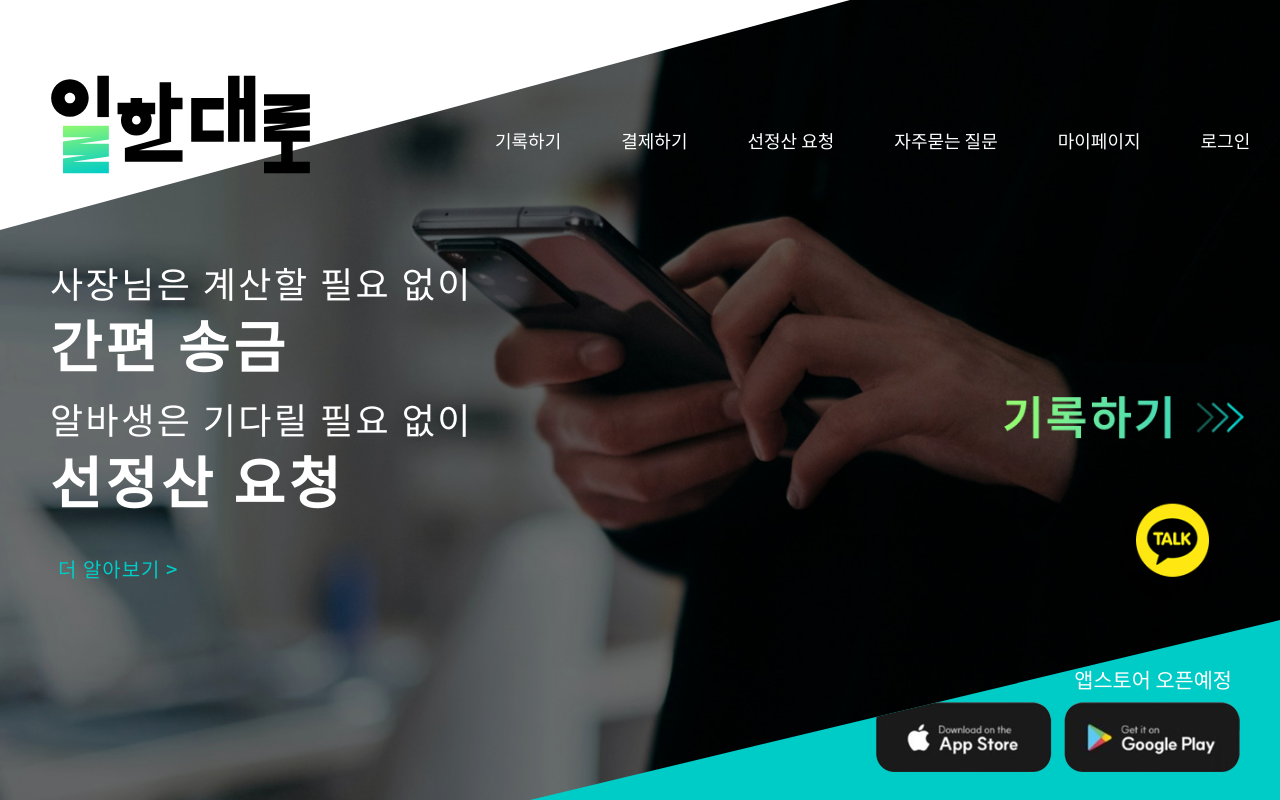
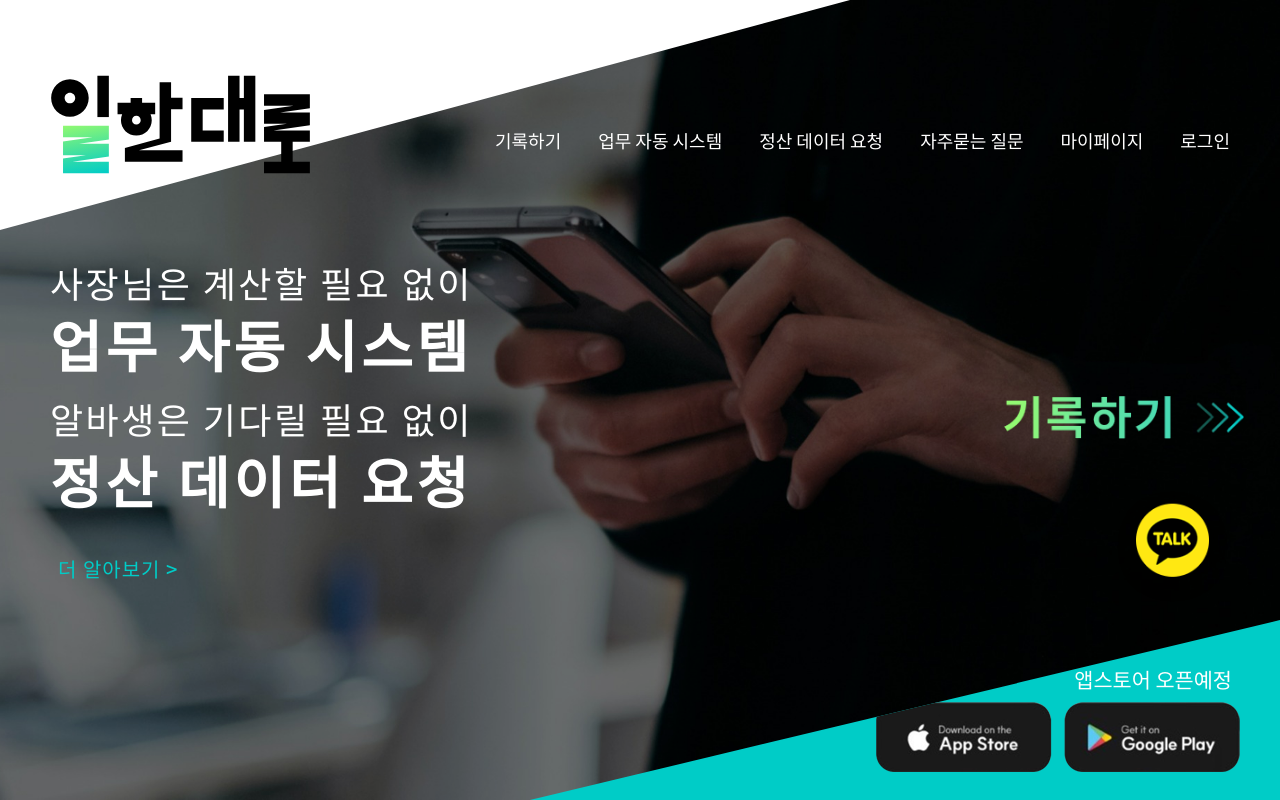
Before and after one commit to jangsungsuCom/ilhandaero-system, a React (Vite) app: page / in a window 1280 px wide. Built offline with nearby package versions, Linux system fonts and the light colour scheme.

Commit message:
Design: 카테고리 문구 수정

```diff
--- a/src/components/layouts/PageLayout.tsx
+++ b/src/components/layouts/PageLayout.tsx
@@ -48,8 +48,8 @@ const NavBar = () => {
 
     const navLinks: NavLink[] = [
         { path: "/work-log", name: "기록하기", requiresAuth: true },
-        { path: "/payment", name: "결제하기", requiresAuth: true },
-        { path: "/advance-payment", name: "선정산 요청", requiresAuth: true },
+        { path: "/payment", name: "업무 자동 시스템", requiresAuth: true },
+        { path: "/advance-payment", name: "정산 데이터 요청", requiresAuth: true },
         { path: "/faq", name: "자주묻는 질문" },
         { path: "/mypage", name: "마이페이지", requiresAuth: true },
         { path: "/login", name: isAuthenticated ? "로그아웃" : "로그인" },
--- a/src/pages/HomePage.tsx
+++ b/src/pages/HomePage.tsx
@@ -25,11 +25,11 @@ const HomePage = () => {
                     <PaymentBtnContainer src={PaymentButton} alt="payment" onClick={() => navigate("/work-log")} style={{ cursor: "pointer" }} />
                     <IntroTop>
                         <div className="subTitle">사장님은 계산할 필요 없이</div>
-                        <div className="title">간편 송금</div>
+                        <div className="title">업무 자동 시스템</div>
                     </IntroTop>
                     <IntroBottom>
                         <div className="subTitle">알바생은 기다릴 필요 없이</div>
-                        <div className="title">선정산 요청</div>
+                        <div className="title">정산 데이터 요청</div>
                         <div style={{ height: "48px" }} />
                         <div className="more">{`더 알아보기 >`}</div>
                     </IntroBottom>
@@ -59,8 +59,8 @@ const TopNavBar = () => {
 
     const navLinks = [
         { path: "/work-log", name: "기록하기", requiresAuth: true },
-        { path: "/payment", name: "결제하기", requiresAuth: true },
-        { path: "/advance-payment", name: "선정산 요청", requiresAuth: true },
+        { path: "/payment", name: "업무 자동 시스템", requiresAuth: true },
+        { path: "/advance-payment", name: "정산 데이터 요청", requiresAuth: true },
         { path: "/faq", name: "자주묻는 질문" },
         { path: "/mypage", name: "마이페이지", requiresAuth: true },
         { path: "/login", name: isAuthenticated ? "로그아웃" : "로그인" },
@@ -350,12 +350,13 @@ const HamburgerButton = styled.button`
 
 const NavLinksContainer = styled.div<{ $isOpen: boolean }>`
     display: flex;
+    width: 100%;
     align-items: center;
-    gap: 100px;
+    justify-content: space-between;
 
-    ${media.desktop} {
-        gap: 60px;
-    }
+    // ${media.desktop} {
+    //     gap: 40px;
+    // }
 
     ${media.tablet} {
         position: fixed;
```
